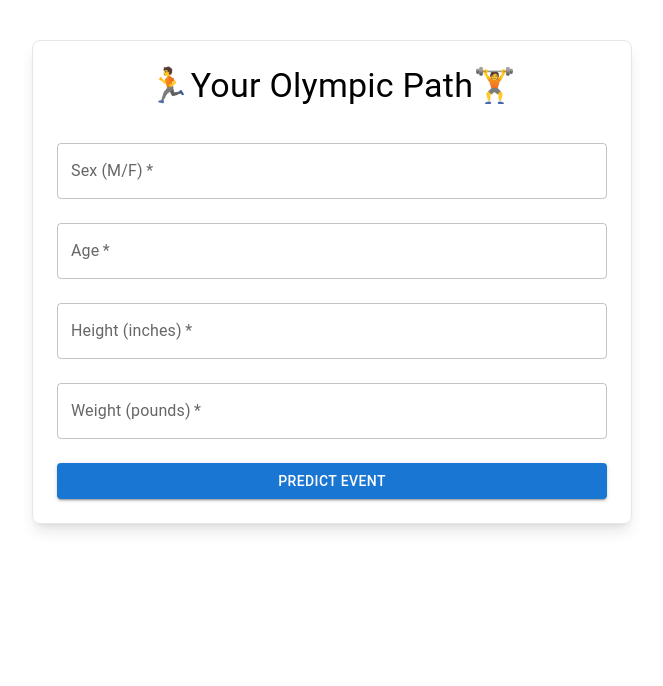
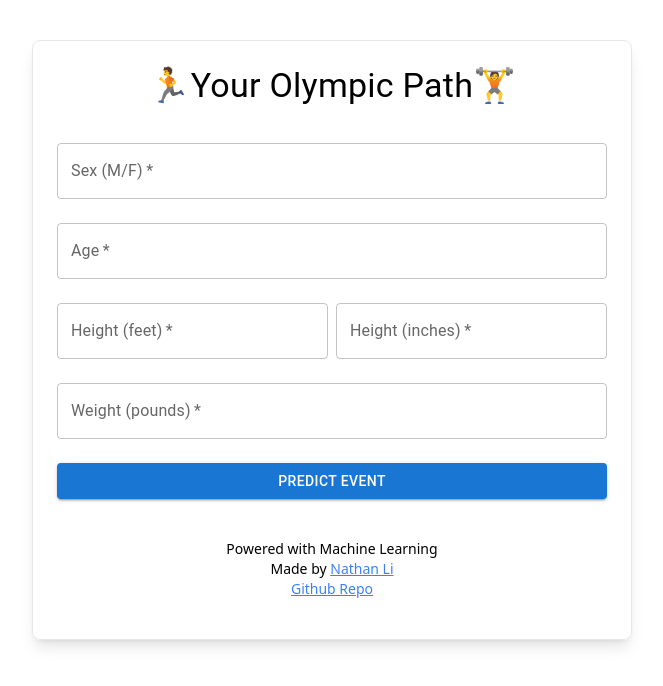
Before and after one commit to Elephant333/Olympic-Me, a React (Create React App) app in the folder olympic-predictor/: page / in a window 1280 px wide. Shown: the top 686 px of the page, without its empty margins (308-971 px from the left). Built offline with nearby package versions, Linux system fonts and the light colour scheme.

Commit message:
separate feet and inches, add footer, input checks

```diff
--- a/olympic-predictor/src/App.js
+++ b/olympic-predictor/src/App.js
@@ -1,25 +1,49 @@
 import React, { useState } from "react";
 import axios from "axios";
-import { TextField, Button, Typography, Container, CircularProgress } from "@mui/material";
+import {
+  TextField,
+  Button,
+  Typography,
+  Container,
+  CircularProgress,
+  Box,
+} from "@mui/material";
 
 function App() {
   const [sex, setSex] = useState("");
   const [age, setAge] = useState("");
-  const [height, setHeight] = useState("");
+  const [feet, setFeet] = useState("");
+  const [inches, setInches] = useState("");
   const [weight, setWeight] = useState("");
   const [predictedEvent, setPredictedEvent] = useState("");
-  const [loading, setLoading] = useState(false); // New loading state
+  const [loading, setLoading] = useState(false);
+  const [feetError, setFeetError] = useState("");
+  const [inchesError, setInchesError] = useState("");
 
   const handleSubmit = async (e) => {
     e.preventDefault();
+
+    setFeetError(""); // Clear previous error
+    setInchesError("");
+
+    if (parseInt(feet) <= 0) {
+      setFeetError("Feet must be greater than 0");
+      return; // Prevent submission if validation fails
+    }
+    if (parseFloat(inches) < 0 || parseFloat(inches) > 12) {
+      setInchesError("Inches must be between 0 and 12");
+      return; // Prevent submission if validation fails
+    }
+
     setLoading(true); // Set loading to true when starting the request
     try {
+      const totalHeightInInches = parseInt(feet) * 12 + parseFloat(inches);
       // use http://localhost:5000/predict to test locally
       // https://olympic-me-backend.onrender.com/predict when backend on render
       const response = await axios.post("https://olympic-me-backend.onrender.com/predict", {
         sex,
         age: parseInt(age),
-        height: parseFloat(height),
+        height: totalHeightInInches,
         weight: parseFloat(weight),
       });
       setPredictedEvent(response.data.predicted_event);
@@ -31,7 +55,10 @@ function App() {
   };
 
   return (
-    <Container className="mt-10 p-6 border rounded-lg shadow-lg flex flex-col space-y-6" maxWidth="sm">
+    <Container
+      className="mt-10 p-6 border rounded-lg shadow-lg flex flex-col space-y-6"
+      maxWidth="sm"
+    >
       <Typography variant="h4" align="center" gutterBottom>
         🏃Your Olympic Path🏋️
       </Typography>
@@ -41,6 +68,7 @@ function App() {
           value={sex}
           onChange={(e) => setSex(e.target.value)}
           required
+          className="w-full"
         />
         <TextField
           label="Age"
@@ -48,34 +76,71 @@ function App() {
           value={age}
           onChange={(e) => setAge(e.target.value)}
           required
+          className="w-full"
         />
-        <TextField
-          label="Height (inches)"
-          type="number"
-          value={height}
-          onChange={(e) => setHeight(e.target.value)}
-          required
-        />
+        <Box display="flex" width="100%" className="space-x-2">
+          <TextField
+            label="Height (feet)"
+            type="number"
+            value={feet}
+            onChange={(e) => setFeet(e.target.value)}
+            error={!!feetError}
+            helperText={feetError}
+            required
+            className="flex-1"
+          />
+          <TextField
+            label="Height (inches)"
+            type="number"
+            value={inches}
+            onChange={(e) => setInches(e.target.value)}
+            error={!!inchesError}
+            helperText={inchesError}
+            required
+            className="flex-1"
+          />
+        </Box>
         <TextField
           label="Weight (pounds)"
           type="number"
           value={weight}
           onChange={(e) => setWeight(e.target.value)}
           required
+          className="w-full"
         />
-        <Button variant="contained" color="primary" type="submit" disabled={loading} style={{ position: 'relative' }}>
-          {loading ? <CircularProgress size={24} style={{ position: 'absolute', left: '50%', top: '50%', marginLeft: -12, marginTop: -12 }} /> : "Predict Event"}
+        <Button
+          variant="contained"
+          color="primary"
+          type="submit"
+          disabled={loading}
+          className="relative w-full"
+        >
+          {loading ? (
+            <CircularProgress
+              size={24}
+              className="absolute left-1/2 top-1/2 transform -translate-x-1/2 -translate-y-1/2"
+            />
+          ) : (
+            "Predict Event"
+          )}
         </Button>
       </form>
       {predictedEvent && (
-        <Typography
-          variant="h5"
-          align="center"
-          className="mt-6 text-green-600 space-y-6"
-        >
+        <Typography variant="h5" align="center" className="mt-6 text-green-600">
           You'd Be Best At: {predictedEvent}!
         </Typography>
       )}
+      <footer className="mt-10 py-4 text-black text-center">
+        <div className="text-sm">
+          <p>Powered with Machine Learning</p>
+          <p>
+            Made by <a href="https://nathanjli.com" target="_blank" rel="noopener noreferrer" className="text-blue-500 underline">Nathan Li</a>
+          </p>
+          <p>
+            <a href="https://github.com/Elephant333/olympian/tree/main" target="_blank" rel="noopener noreferrer" className="text-blue-500 underline">Github Repo</a>
+          </p>
+        </div>
+      </footer>
     </Container>
   );
 }
```
